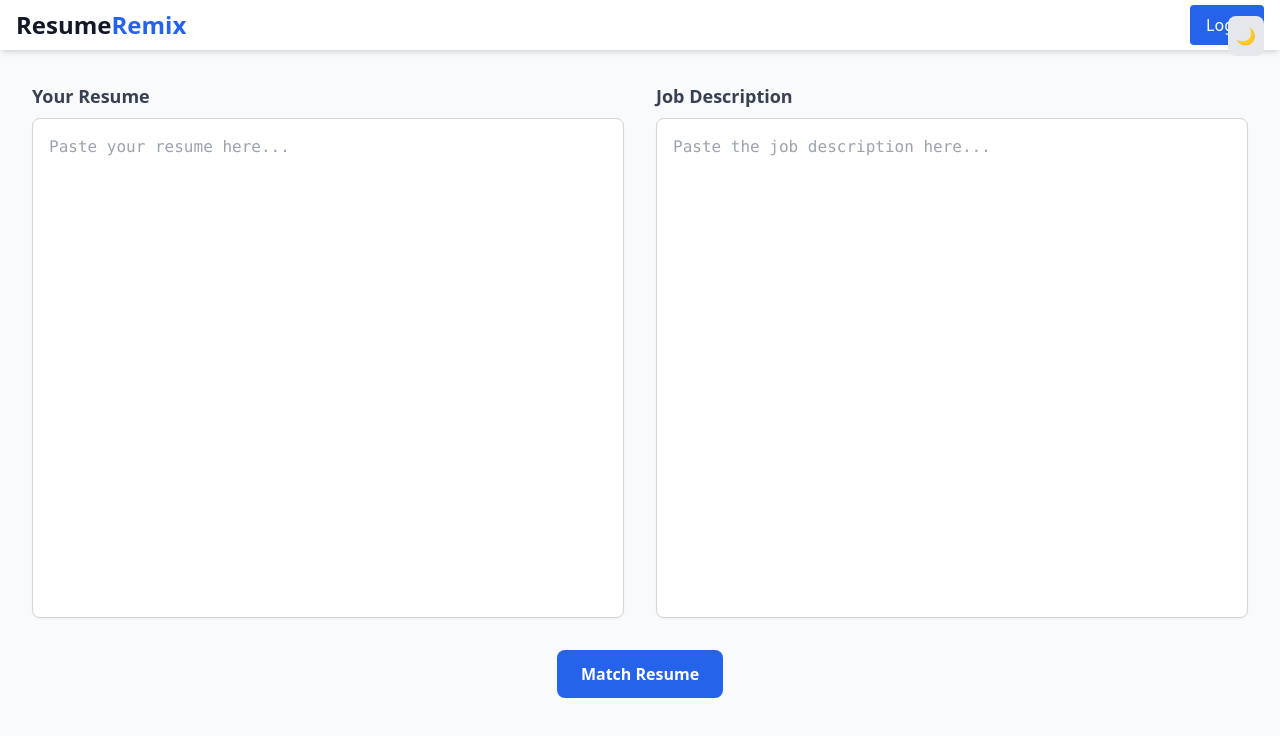
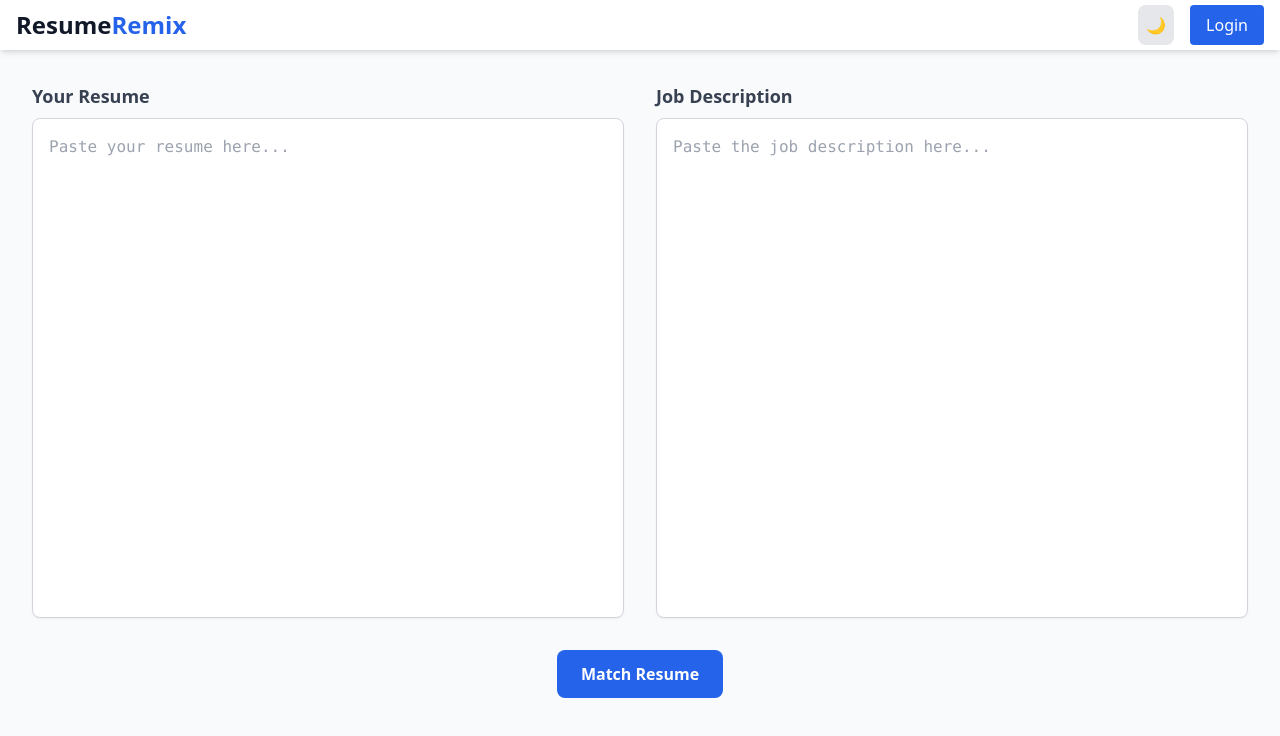
Before and after one commit to apogeeai/ResumeRemix, a Next.js app: page / in a window 1280 px wide. Shown: the top 736 px of the page. Built offline with nearby package versions, Linux system fonts and the light colour scheme.

Commit message:
Assistant checkpoint: Fix theme toggle button positioning
Assistant generated file changes:
- src/components/ThemeToggle.tsx: Remove fixed positioning from theme toggle

---

User prompt:

fix light and dark button overlapping login button

```diff
--- a/src/components/ThemeToggle.tsx
+++ b/src/components/ThemeToggle.tsx
@@ -12,7 +12,7 @@
   return (
     <button
       onClick={() => setTheme(theme === 'dark' ? 'light' : 'dark')}
-      className="fixed top-4 right-4 p-2 rounded-lg bg-gray-200 dark:bg-gray-800"
+      className="p-2 rounded-lg bg-gray-200 dark:bg-gray-800"
     >
       {theme === 'dark' ? '🌞' : '🌙'}
     </button>
```
